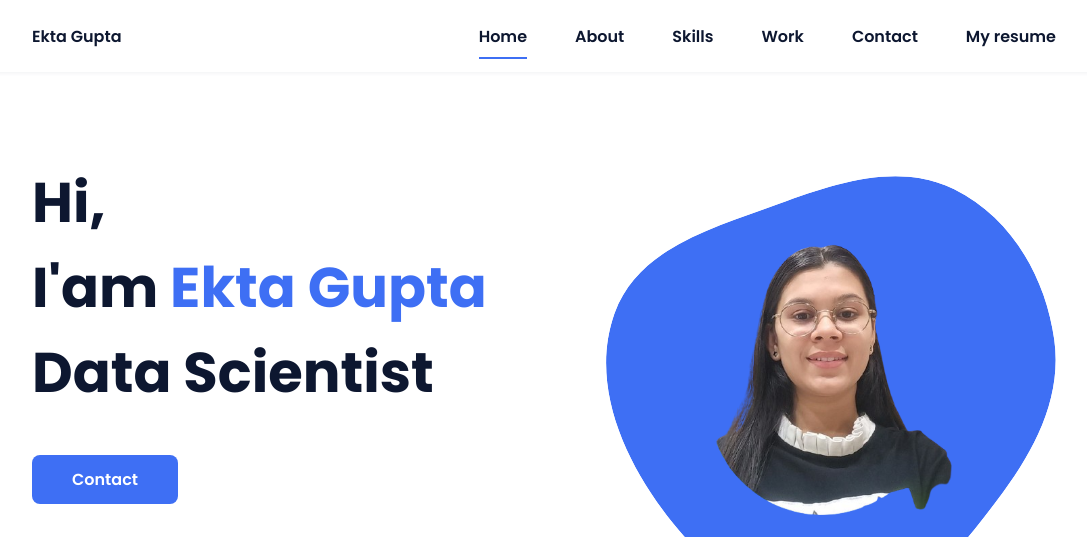
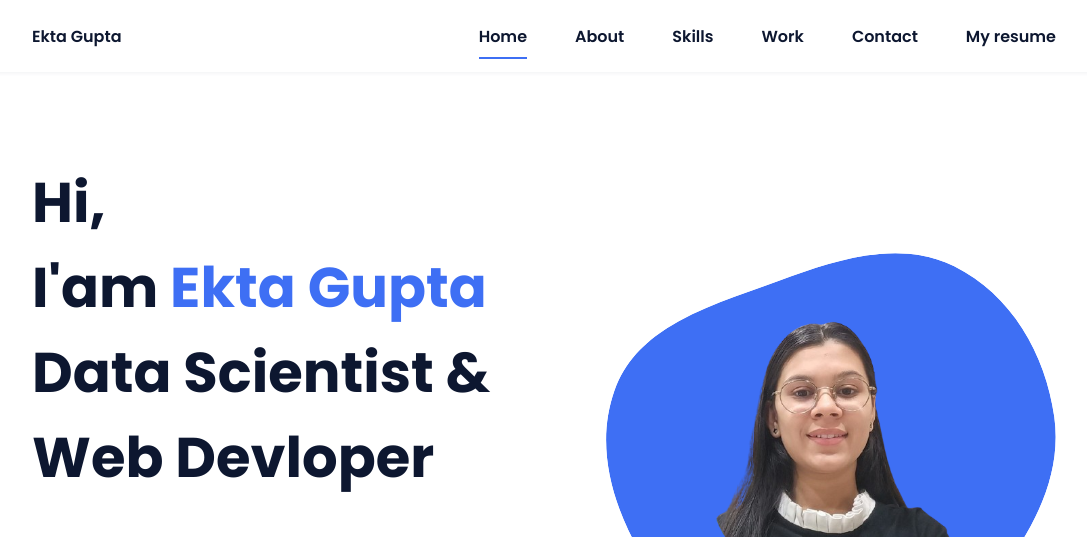
Before and after one commit to ekta-gupta-1/portfolio, a plain HTML site: page index.html in a window 1280 px wide. Shown: the top 537 px of the page, without its empty margins (96-1183 px from the left). Drawn offline with nearby package versions, Linux system fonts and the light colour scheme.

Commit message:
Update index.html

```diff
--- a/index.html
+++ b/index.html
@@ -47,7 +47,7 @@
             <!--===== HOME =====-->
             <section class="home bd-grid" id="home">
                 <div class="home__data">
-                    <h1 class="home__title">Hi,<br>I'am <span class="home__title-color">Ekta Gupta</span><br> Data Scientist</h1>
+                    <h1 class="home__title">Hi,<br>I'am <span class="home__title-color">Ekta Gupta</span><br> Data Scientist &<br>Web Devloper</h1>
 
                     <a href="#contact" class="button">Contact</a>
                 </div>
```
